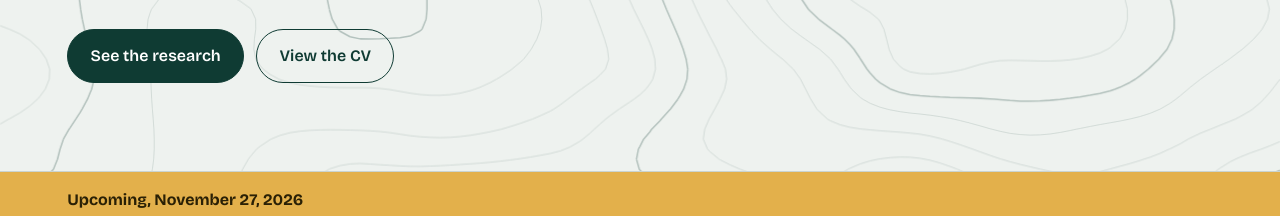
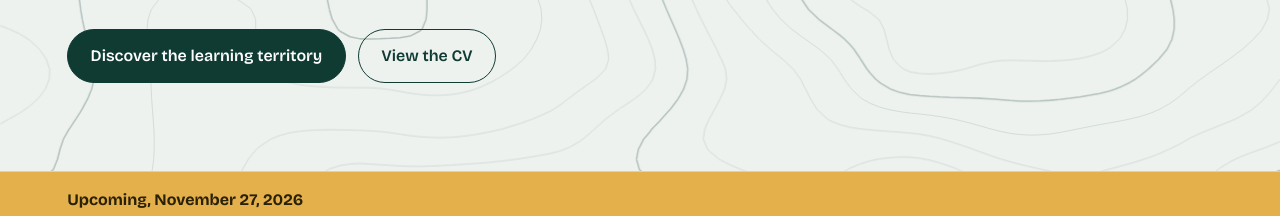
Before and after one commit to JosianeP/JosianeP.github.io, a plain HTML site: page index.html in a window 1280 px wide. Shown: the part 558-774 px from the top of the page. Drawn offline with nearby package versions, Linux system fonts and the light colour scheme.

Commit message:
Rétablit le bouton Découvrir le territoire apprenant
Co-Authored-By: Claude Fable 5.2 <noreply@anthropic.com>
Claude-Session: https://claude.ai/code/session_012RxL9ZULhEmdqUMDeBGd4z

```diff
--- a/index.html
+++ b/index.html
@@ -54,7 +54,7 @@
       <p class="amorce" lang="fr">J'étudie comment un territoire apprend de ses données pour agir sur la santé de sa population.</p>
       <p class="amorce" lang="en">I study how a territory learns from its data to act on the health of its population.</p>
       <div class="actions">
-        <a class="bouton" href="#recherche"><span lang="fr">Voir la recherche</span><span lang="en">See the research</span></a>
+        <a class="bouton" href="#recherche"><span lang="fr">Découvrir le territoire apprenant</span><span lang="en">Discover the learning territory</span></a>
         <a class="bouton clair" href="#parcours"><span lang="fr">Consulter le parcours</span><span lang="en">View the CV</span></a>
       </div>
     </div>
```
